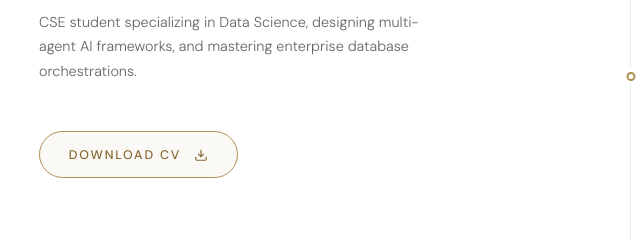
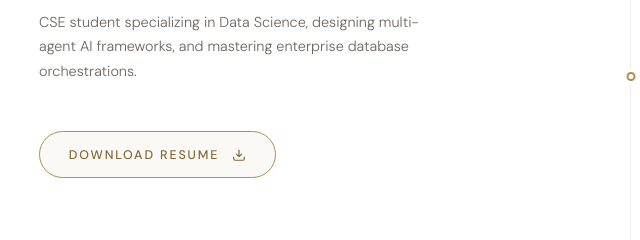
Before and after one commit to maruthi2005-collab/maruthi-portfolio, a plain HTML site: page index.html in a window 1280 px wide. Shown: the part 1960-2200 px from the top of the page, 9-649 px from the left. Drawn offline with nearby package versions, Linux system fonts and the light colour scheme.

Commit message:
Change CV to Resume and link to new resume.jpg

```diff
--- a/index.html
+++ b/index.html
@@ -1122,8 +1122,8 @@
       <p class="hero-desc" style="max-width: 380px;">
         CSE student specializing in Data Science, designing multi-agent AI frameworks, and mastering enterprise database orchestrations.
       </p>
-      <a href="#" class="resume-download-btn" onclick="alert('Resume PDF download simulated. Please replace this link with your actual CV file.'); return false;">
-        <span>Download CV</span>
+      <a href="resume.jpg" download="Maruthi_Boya_Resume.jpg" class="resume-download-btn">
+        <span>Download Resume</span>
         <svg viewBox="0 0 24 24"><path d="M21 15v4a2 2 0 0 1-2 2H5a2 2 0 0 1-2-2v-4M7 10l5 5 5-5M12 15V3"/></svg>
       </a>
     </div>
```
Also changed, not shown: resume.jpg (added).
